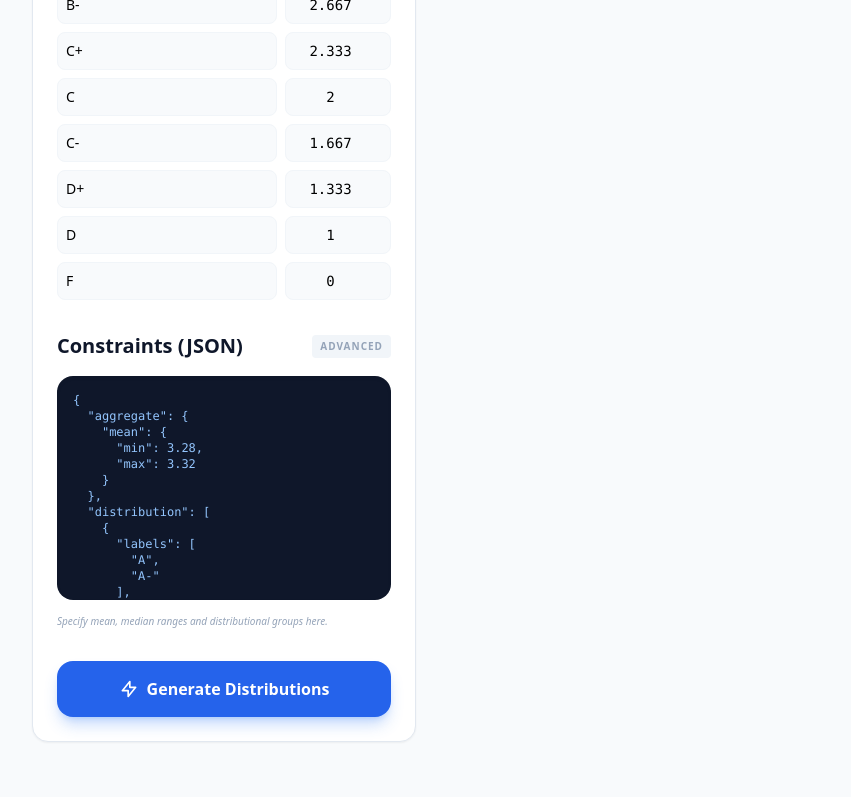
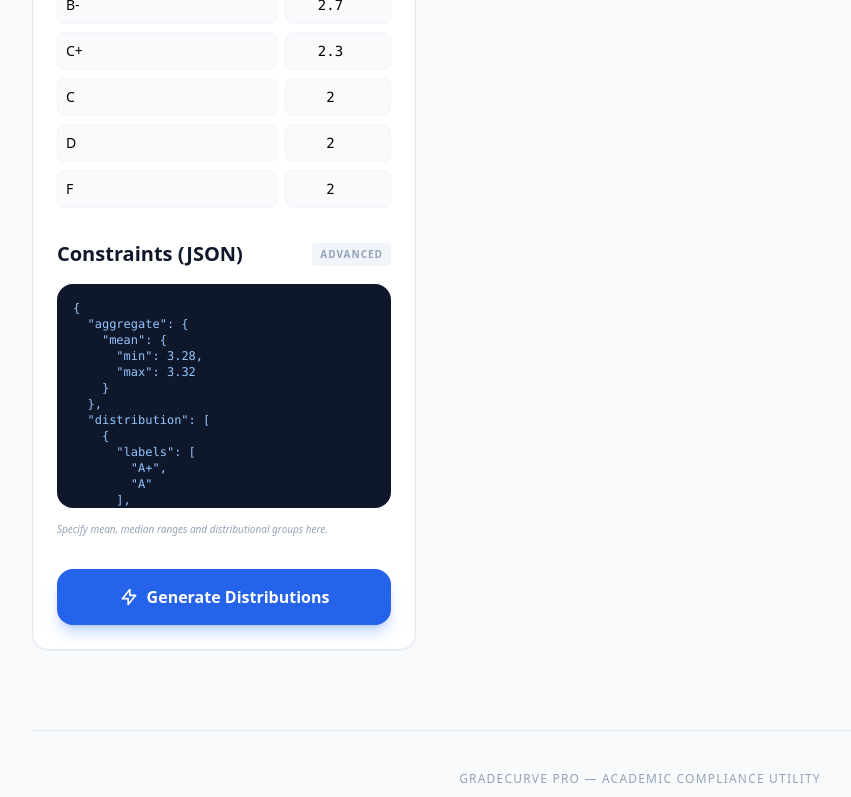
Before and after one commit to sethchandler/GradeCurve, a React (Vite) app: page / in a window 1280 px wide. Shown: the part 881-1678 px from the top of the page, without its empty margins (0-851 px from the left). Built offline with nearby package versions, Linux system fonts and the light colour scheme.

Commit message:
Implement user-specified grading scale and constraints

```diff
--- a/constants.ts
+++ b/constants.ts
@@ -1,34 +1,48 @@
 import { GradeEngineConfig } from './types';
 
-export const EMORY_LAW_CONFIG: GradeEngineConfig = {
+export const USER_SPECIFIED_CONFIG: GradeEngineConfig = {
   grades: [
-    { label: 'A+', value: 4.333 },
-    { label: 'A', value: 4.000 },
-    { label: 'A-', value: 3.667 },
-    { label: 'B+', value: 3.333 },
-    { label: 'B', value: 3.000 },
-    { label: 'B-', value: 2.667 },
-    { label: 'C+', value: 2.333 },
-    { label: 'C', value: 2.000 },
-    { label: 'C-', value: 1.667 },
-    { label: 'D+', value: 1.333 },
-    { label: 'D', value: 1.000 },
-    { label: 'F', value: 0.000 },
+    { label: 'A+', value: 4.30 },
+    { label: 'A', value: 4.00 },
+    { label: 'A-', value: 3.70 },
+    { label: 'B+', value: 3.30 },
+    { label: 'B', value: 3.00 },
+    { label: 'B-', value: 2.70 },
+    { label: 'C+', value: 2.30 },
+    { label: 'C', value: 2.00 }, // Note: C and below = 2.0
+    { label: 'D', value: 2.00 },
+    { label: 'F', value: 2.00 },
   ],
   aggregate: {
-    mean: { min: 3.28, max: 3.32 }
+    mean: { min: 3.28, max: 3.32 } // Target 3.30 +/- 0.02
   },
   distribution: [
     {
-      labels: ['A', 'A-'],
-      percentRange: { min: 7, max: 16 }
+      labels: ['A+', 'A'],
+      percentRange: { min: 11, max: 13 } // Target ~12%
+    },
+    {
+      labels: ['A-'],
+      percentRange: { min: 18, max: 22 } // Target ~20%
     },
     {
       labels: ['B+'],
-      percentRange: { min: 0, max: 27 } // Example: "no more than 27% Bs" might mean B+ here or group
+      percentRange: { min: 30, max: 36 } // Target ~33%
+    },
+    {
+      labels: ['B'],
+      percentRange: { min: 18, max: 22 } // Target ~20%
+    },
+    {
+      labels: ['B-'],
+      percentRange: { min: 11, max: 15 } // Target ~13%
+    },
+    {
+      labels: ['C+', 'C', 'D', 'F'],
+      percentRange: { min: 1, max: 3 } // Target ~2%
     }
   ],
   targetResultCount: 3
 };
 
-export const DEFAULT_CONFIG = EMORY_LAW_CONFIG;
+export const DEFAULT_CONFIG = USER_SPECIFIED_CONFIG;
```
